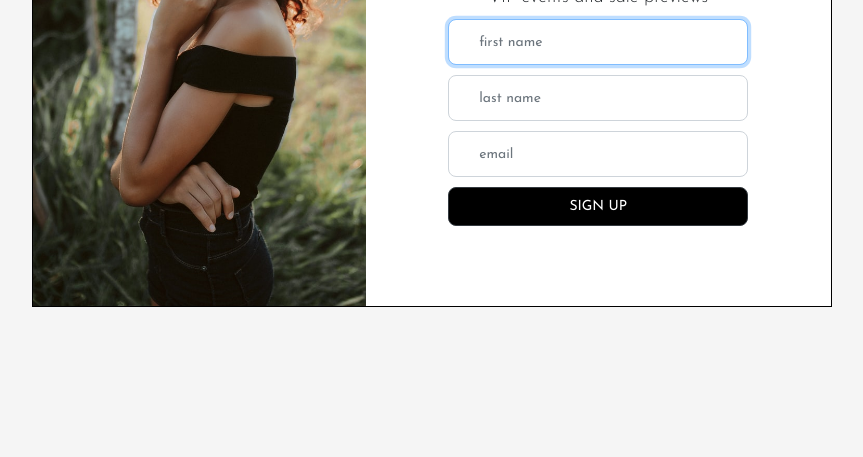
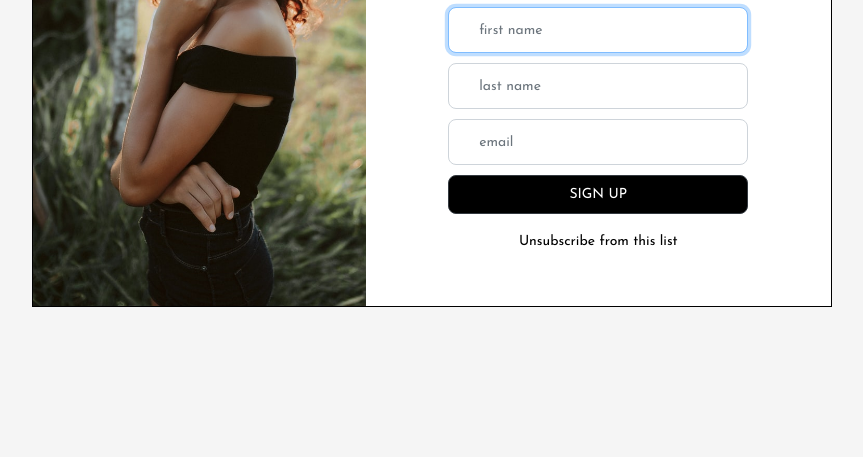
Before and after one commit to trinajoy/newsletter-signup-mailchimp, a website: page signup.html in a window 1280 px wide. Shown: the part 343-800 px from the top of the page, without its empty margins (208-1071 px from the left). Drawn offline with nearby package versions, Linux system fonts and the light colour scheme.

Commit message:
add unsubscribe link

```diff
--- a/public/css/styles.css
+++ b/public/css/styles.css
@@ -28,6 +28,16 @@ h2 {
 
 .col-image {
   padding: 0;
+}
+
+.col-newsletter {
+  align-content: center;
+  margin: auto;
+}
+
+.col-newsletter .unsubscribe {
+  color: #000;
+  font-size: 14px;
 }
 
 .container {
--- a/signup.html
+++ b/signup.html
@@ -27,12 +27,12 @@
         <!-- fashion image  -->
         <div class="col-lg-5 col-image">
           <div class="image-container">
-            <img class="fashion-model" src="/images/fashion.jpg" alt="" />
+            <img class="fashion-model" src="images/fashion.jpg" alt="" />
           </div>
         </div>
 
         <!-- newsletter -->
-        <div class="col-lg-6 mx-auto d-flex align-items-center">
+        <div class="col-lg-6 col-newsletter">
           <form class="form-signup" action="/" method="post">
             <h1>KOOKÅI</h1>
             <h2>
@@ -66,6 +66,7 @@
               SIGN UP
             </button>
           </form>
+          <a class="unsubscribe" href="*|UNSUB|*">Unsubscribe from this list</a>
         </div>
       </div>
     </div>
```
Also changed, not shown: success.html (+6 -7 lines).
